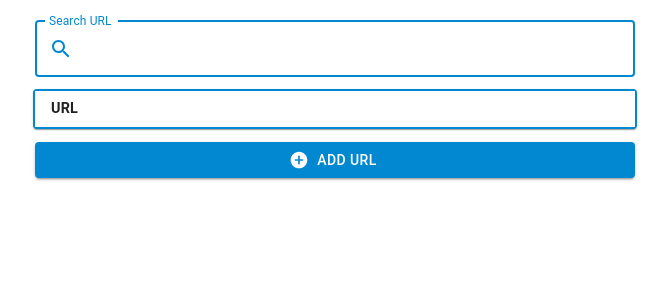
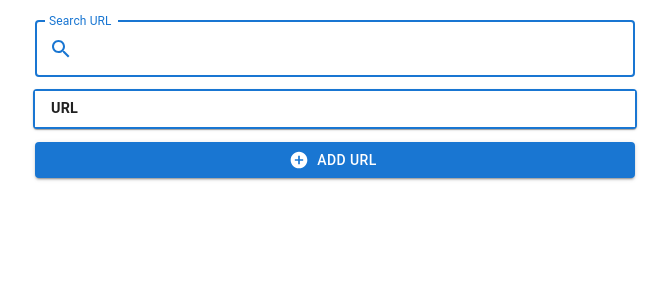
Before and after one commit to fabikasp/url_store_chrome_extension, a React (Vite) app: page / in a window 1280 px wide. Shown: the top 300 px of the page, without its empty margins (305-974 px from the left). Built offline with nearby package versions, Linux system fonts and the light colour scheme.

Commit message:
Refactoring

```diff
--- a/src/components/App.tsx
+++ b/src/components/App.tsx
@@ -42,14 +42,16 @@ export const App = () => {
     }
   }, [urls]);
 
+  //
+
   return (
     <Box sx={{ display: "flex", flexDirection: "column", alignItems: "center" }}>
       <TextField
         sx={{ width: 600, mt: "1%" }}
         label="Search URL"
-        InputProps={{ startAdornment: <SearchIcon sx={{ mr: 1 }} color="info" /> }}
+        InputProps={{ startAdornment: <SearchIcon sx={{ mr: 1 }} color="primary" /> }}
         variant="outlined"
-        color="info"
+        color="primary"
         value={currentFilter}
         onChange={(event: any) => setCurrentFilter(event.target.value)}
         focused
@@ -61,7 +63,7 @@ export const App = () => {
         sx={{ width: 600, mt: "1%" }}
         variant="contained"
         startIcon={<AddCircle sx={{ color: "#FFFFFF" }} />}
-        color="info"
+        color="primary"
         onClick={addUrl}
       >Add URL</Button>
     </Box>
--- a/src/components/url-table/UrlTable.tsx
+++ b/src/components/url-table/UrlTable.tsx
@@ -13,12 +13,12 @@ import { UrlTableProps } from "./types";
 export const UrlTable = ({ urls, deleteUrl }: UrlTableProps) => {
   const StyledPaper = styled(Paper)(({ theme }: { theme: any }) => ({
     border: "2px solid",
-    borderColor: theme.palette.info.main
+    borderColor: theme.palette.primary.main
   }));
 
   const StyledTableHeadColumn = styled(TableCell)(({ theme }: { theme: any }) => ({
     borderBottom: urls.length == 0 ? "0px" : "2px solid",
-    borderColor: theme.palette.info.main
+    borderColor: theme.palette.primary.main
   }));
 
   const openUrl = (url: string) => {
@@ -31,7 +31,7 @@ export const UrlTable = ({ urls, deleteUrl }: UrlTableProps) => {
   return (
     <StyledPaper sx={{ width: 600, mt: "1%" }}>
       <TableContainer sx={{ maxHeight: 300 }}>
-        <Table sx={{ border: "2px solid info" }} stickyHeader size="small">
+        <Table sx={{ border: "2px solid primary" }} stickyHeader size="small">
           <TableHead>
             <TableRow>
               <StyledTableHeadColumn sx={{ fontSize: "90%", fontWeight: "bold" }} align="left">URL</StyledTableHeadColumn>
@@ -41,12 +41,9 @@ export const UrlTable = ({ urls, deleteUrl }: UrlTableProps) => {
           <TableBody>
             {urls.map((url, index) => (
               <TableRow key={index}>
-                <TableCell
-                  scope="row"
-                  onClick={() => openUrl(url.url)}
-                >{url.url}</TableCell>
+                <TableCell align="left" onClick={() => openUrl(url.url)}>{url.url}</TableCell>
                 <TableCell align="right">
-                  <DeleteForever sx={{ mt: 0.5 }} color="info" onClick={() => deleteUrl(url.id)} />
+                  <DeleteForever sx={{ mt: 0.5 }} color="primary" onClick={() => deleteUrl(url.id)} />
                 </TableCell>
               </TableRow>
             ))}
```
Also changed, not shown: 2 other files (tests, documents, lock files or other folders).
